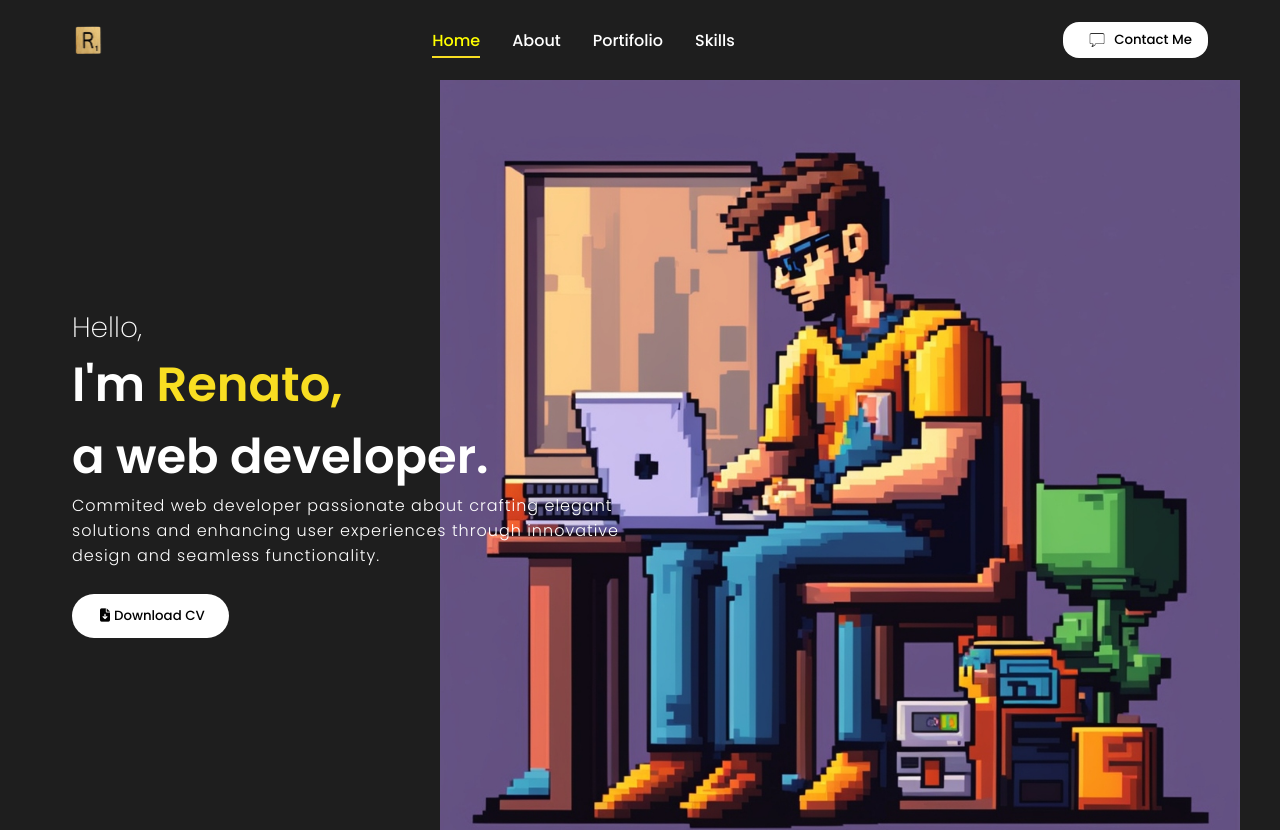
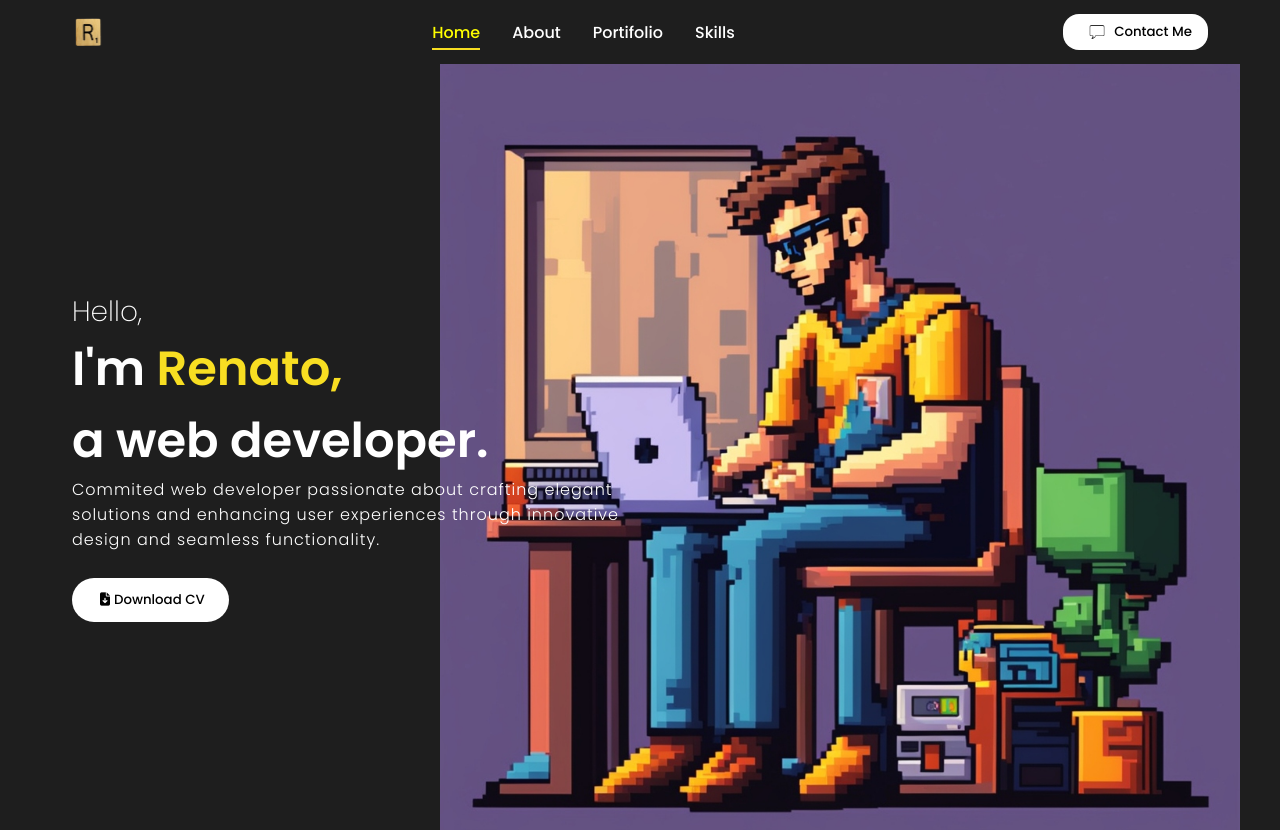
Before and after one commit to Renato-Camapum/Renato-website, a React (Create React App) app: page / in a window 1280 px wide. Shown: the top 830 px of the page. Built offline with nearby package versions, Linux system fonts and the light colour scheme.

Commit message:
navbar active fixed

```diff
--- a/src/components/NavBar/navbar.css
+++ b/src/components/NavBar/navbar.css
@@ -1,6 +1,6 @@
 .navbar {
     background: rgb(30, 30, 30);
-    height: 5rem;
+    height: 4rem;
     width: 100vw;
     max-width: 75rem;
     margin: 0 auto;
--- a/src/components/NavBar/navbar.js
+++ b/src/components/NavBar/navbar.js
@@ -11,9 +11,9 @@ const Navbar = () => {
         <img src={scrable} alt='logo' className='logo'/>
         <div className='desktop-menu'>
             <Link activeClass='active' to='intro' spy={true} smooth={true} offset={-90} duration={500} className='desktop-menu-item'>Home</Link>
-            <Link activeClass='active' to='skills' spy={true} smooth={true} offset={-20} duration={500} className='desktop-menu-item'>About</Link>
-            <Link activeClass='active' to='works' spy={true} smooth={true} offset={0} duration={500} className='desktop-menu-item'>Portifolio</Link>
-            <Link activeClass='active' to='languages' spy={true} smooth={true} offset={-60} duration={500} className='desktop-menu-item'>Skills</Link>
+            <Link activeClass='active' to='skills' spy={true} smooth={true} offset={20} duration={500} className='desktop-menu-item'>About</Link>
+            <Link activeClass='active' to='works' spy={true} smooth={true} offset={20} duration={500} className='desktop-menu-item'>Portifolio</Link>
+            <Link activeClass='active' to='languages' spy={true} smooth={true} offset={-40} duration={500} className='desktop-menu-item'>Skills</Link>
         </div>
         <button className='desktop-menu-btn' offset={-70} onClick={() => {
           document.getElementById('contact').scrollIntoView({behavior: 'smooth'});
```
